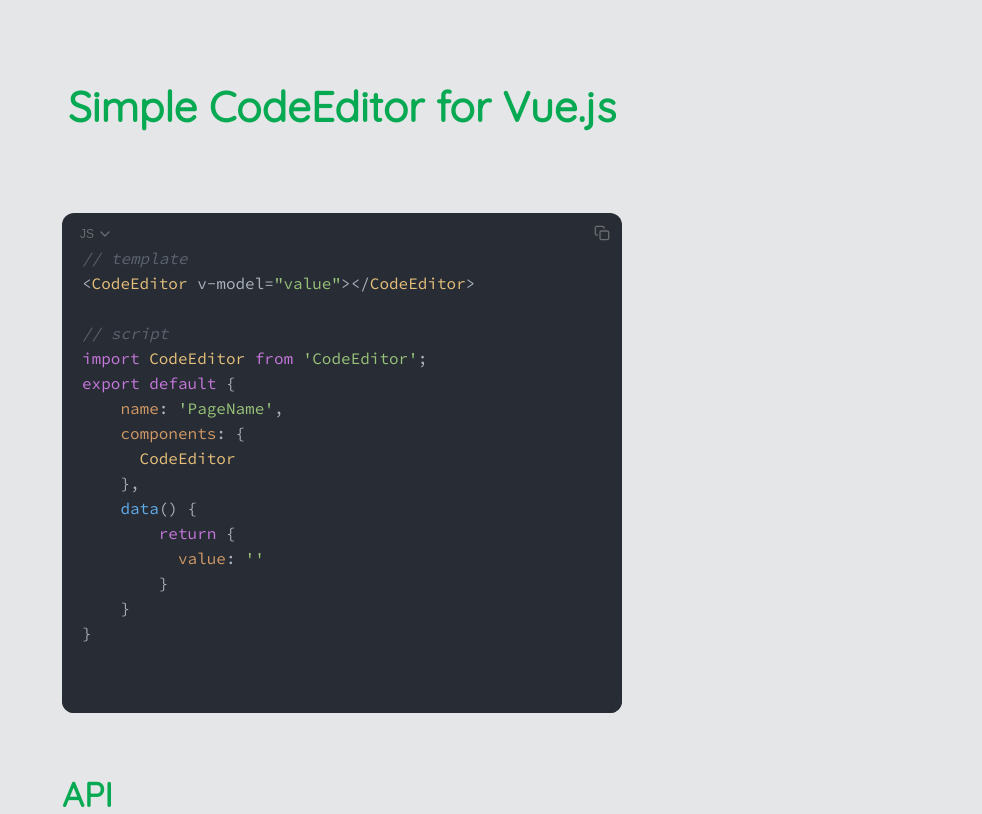
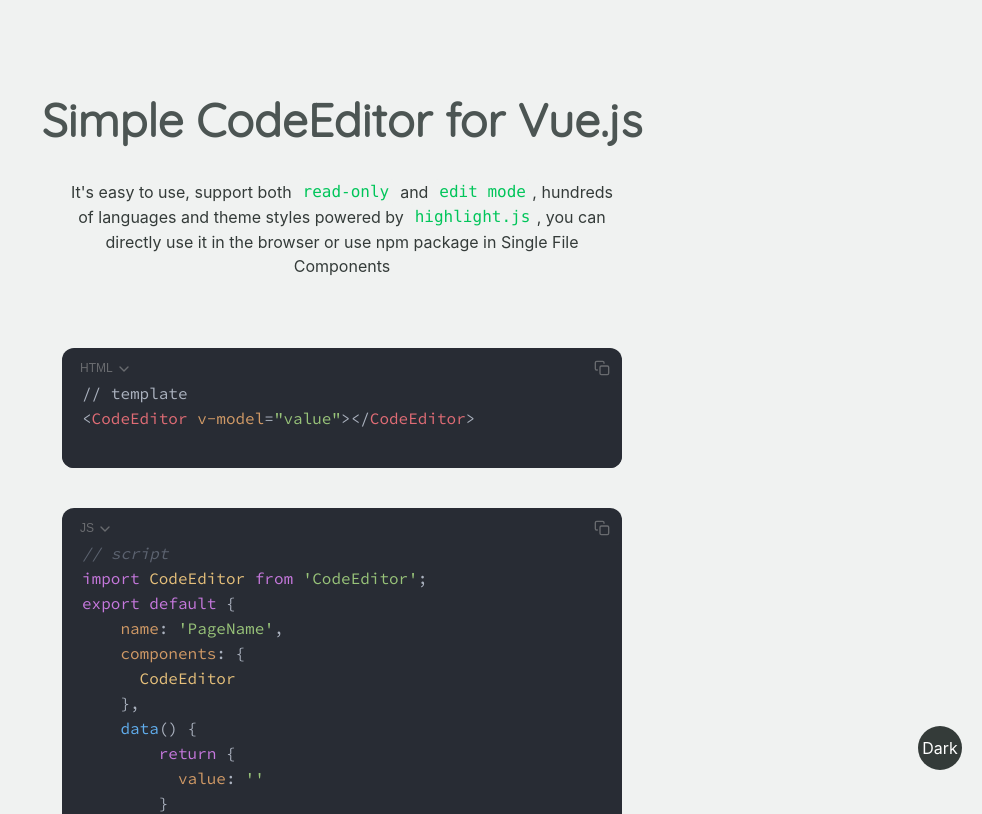
Before and after one commit to guilmac082/code-editor, a Vue app: page / in a window 1280 px wide. Shown: the top 814 px of the page, without its empty margins (298-1280 px from the left). Built offline with nearby package versions, Linux system fonts and the light colour scheme.

Commit message:
home page design, confirm the layout, add some new api: fontSzie and zIndex

```diff
--- a/src/App.vue
+++ b/src/App.vue
@@ -3,10 +3,24 @@
     <router-link to="/">Home</router-link> |
     <router-link to="/about">About</router-link>
   </div>
-  <router-view/>
+  <div @click="switchTheme" class="float_button">Dark</div>
+  <router-view></router-view>
 </template>
 
+<script>
+  export default {
+    methods: {
+      switchTheme(){
+        document.body.className === '' ? document.body.className = 'mirror' : document.body.className = ''
+      }
+    }
+  }
+</script>
+
+
 <style lang="scss">
+@import "./assets/theme/lisa.css";
+@import "./assets/theme/lisa_mirror.css";
 
 #nav {
   display: none;
@@ -21,4 +35,18 @@
     }
   }
 }
+
+.float_button {
+  cursor: pointer;
+  color: var(--white);
+  position: fixed;
+  width: 44px;
+  height: 44px;
+  border-radius: 50%;
+  background: var(--grey_9);
+  text-align: center;
+  line-height: 44px;
+  bottom: 30px;
+  right: 20px;
+}
 </style>
--- a/src/assets/theme/lisa.css
+++ b/src/assets/theme/lisa.css
@@ -1,4 +1,15 @@
 body {
+    --main_10: #002b14;
+    --main_9: #00401d;
+    --main_8: #005c2a;
+    --main_7: #007f3a;
+    --main_6: #00a54b;
+    --main_5: #00c55a;
+    --main_4: #51cc75;
+    --main_3: #94daa5;
+    --main_2: #c6eace;
+    --main_1: #e2f4e6;
+    --main_0: #f1f9f3;
     --red_10: #380014;
     --red_9: #52001e;
     --red_8: #77002b;
@@ -10,17 +21,17 @@
     --red_2: #ffc6ce;
     --red_1: #ffe2e6;
     --red_0: #fff1f3;
-    --green_10: #022d16;
-    --green_9: #034120;
-    --green_8: #045e2e;
-    --green_7: #05833f;
-    --green_6: #07aa52;
-    --green_5: #08cb62;
-    --green_4: #55d17d;
-    --green_3: #a8e3b7;
-    --green_2: #d9f2df;
-    --green_1: #f0faf2;
-    --green_0: #f9fdfa;
+    --green_10: #002d0d;
+    --green_9: #004212;
+    --green_8: #005f1b;
+    --green_7: #008525;
+    --green_6: #00ac30;
+    --green_5: #00cd39;
+    --green_4: #55d364;
+    --green_3: #a8e4ad;
+    --green_2: #d9f2db;
+    --green_1: #f0faf1;
+    --green_0: #f9fdf9;
     --blue_10: #111c34;
     --blue_9: #19294d;
     --blue_8: #243b6f;
@@ -43,17 +54,17 @@
     --yellow_2: #ffdcc6;
     --yellow_1: #ffede2;
     --yellow_0: #fff6f1;
-    --grey_10: #121417;
-    --grey_9: #1a1e22;
-    --grey_8: #262b32;
-    --grey_7: #353c45;
-    --grey_6: #454e5a;
-    --grey_5: #525d6b;
-    --grey_4: #707882;
-    --grey_3: #a3a7ac;
-    --grey_2: #ccced1;
-    --grey_1: #e5e6e8;
-    --grey_0: #f3f3f4;
+    --grey_10: #232726;
+    --grey_9: #343b39;
+    --grey_8: #4c5553;
+    --grey_7: #697572;
+    --grey_6: #82928e;
+    --grey_5: #8e9f9b;
+    --grey_4: #c1c9c7;
+    --grey_3: #dfe3e2;
+    --grey_2: #f0f2f1;
+    --grey_1: #f8f9f9;
+    --grey_0: #fcfcfc;
     --white: white;
     --black: black;
 }
--- a/src/assets/theme/lisa_mirror.css
+++ b/src/assets/theme/lisa_mirror.css
@@ -1,4 +1,15 @@
 body.mirror {
+    --main_10: #f9fdfa;
+    --main_9: #f1faf3;
+    --main_8: #e2f4e6;
+    --main_7: #c2e9cb;
+    --main_6: #8cd89f;
+    --main_5: #00c55a;
+    --main_4: #00bb55;
+    --main_3: #00a049;
+    --main_2: #007c39;
+    --main_1: #005b2a;
+    --main_0: #00401d;
     --red_10: #fff9fa;
     --red_9: #fff1f3;
     --red_8: #ffe2e6;
@@ -10,17 +21,17 @@
     --red_2: #a1003a;
     --red_1: #76002a;
     --red_0: #53001e;
-    --green_10: #f9fdfa;
-    --green_9: #f1faf3;
-    --green_8: #e2f5e6;
-    --green_7: #c3ebcd;
-    --green_6: #8cdca2;
-    --green_5: #08cb62;
-    --green_4: #08c05c;
-    --green_3: #06994a;
-    --green_2: #046a33;
-    --green_1: #034521;
-    --green_0: #022b15;
+    --green_10: #f9fdf9;
+    --green_9: #f1faf2;
+    --green_8: #e2f5e3;
+    --green_7: #c2ebc6;
+    --green_6: #8cdd94;
+    --green_5: #00cd39;
+    --green_4: #00c136;
+    --green_3: #009a2b;
+    --green_2: #006b1e;
+    --green_1: #004513;
+    --green_0: #002b0c;
     --blue_10: #f9fafe;
     --blue_9: #f3f5fd;
     --blue_8: #e5e9fb;
@@ -43,17 +54,17 @@
     --yellow_2: #a16100;
     --yellow_1: #764700;
     --yellow_0: #533200;
-    --grey_10: #f9fafa;
-    --grey_9: #f3f3f4;
-    --grey_8: #e5e6e7;
-    --grey_7: #caccce;
-    --grey_6: #9ca0a6;
-    --grey_5: #525d6b;
-    --grey_4: #4e5866;
-    --grey_3: #434c57;
-    --grey_2: #343b44;
-    --grey_1: #262b31;
-    --grey_0: #1b1e23;
+    --grey_10: #fafafa;
+    --grey_9: #f3f4f4;
+    --grey_8: #e4e8e7;
+    --grey_7: #c9d0cf;
+    --grey_6: #a5b2af;
+    --grey_5: #8e9f9b;
+    --grey_4: #707d7a;
+    --grey_3: #535d5a;
+    --grey_2: #39403f;
+    --grey_1: #272b2a;
+    --grey_0: #1a1d1c;
     --white: black;
     --black: white;
 }
--- a/src/components/CodeEditor.vue
+++ b/src/package/CodeEditor.vue
@@ -2,7 +2,7 @@
   <div
     class="code_editor"
     :class="{ dark: isDark, light: isLight, read_only: isReadOnly }"
-    :style="{ width: width, height: height, borderRadius: borderRadius }"
+    :style="{ width: width, height: height, borderRadius: borderRadius, zIndex: zIndex }"
   >
     <div class="header" v-if="showHeader">
       <Dropdown
@@ -59,6 +59,7 @@
       :style="{
         borderBottomLeftRadius: borderRadius,
         borderBottomRightRadius: borderRadius,
+        fontSize: fontSize
       }"
     >
       <textarea
@@ -104,7 +105,7 @@
       type: String,
       default: "12px",
     },
-    language: {
+    languages: {
       type: Array,
       default: function () {
         return [
@@ -152,39 +153,47 @@
       type: Boolean,
       default: true,
     },
-    onlyRead: {
+    readOnly: {
       type: Boolean,
       default: false,
     },
+    zIndex: {
+      type: String,
+      default: '',
+    },
+    fontSize: {
+      type: String,
+      default: '16px',
+    }
   },
   data() {
     return {
       top: 0,
       left: 0,
-      languageClass: this.language[0][0],
-      mark: this.language[0][1],
-      languageList: this.language,
+      languageClass: this.languages[0][0],
+      mark: this.languages[0][1],
+      languageList: this.languages,
       content: this.modelValue,
       isDark: this.darkTheme,
     };
   },
   computed: {
     canCopyCode() {
-      if (this.onlyRead == true) {
+      if (this.readOnly == true) {
         return false;
       } else {
         return this.copyCode;
       }
     },
     canSelect() {
-      if (this.onlyRead == true) {
+      if (this.readOnly == true) {
         return false;
       } else {
         return this.activeSelect;
       }
     },
     disabledEdit() {
-      if (this.onlyRead == true) {
+      if (this.readOnly == true) {
         return true;
       } else {
         return this.disableEdit;
--- a/src/views/About.vue
+++ b/src/views/About.vue
@@ -8,7 +8,7 @@
 </template>
 
 <script>
-import CodeEditor from "@/components/CodeEditor";
+import CodeEditor from "@/package/CodeEditor";
 
 export default {
   components: {
--- a/src/views/Home.vue
+++ b/src/views/Home.vue
@@ -1,17 +1,39 @@
 <template>
-  <div class="home">
+<!-- demo -->
+  <div class="demo">
     <h1 class="title">Simple CodeEditor for Vue.js</h1>
-    <CodeEditor v-model="value" width="100%" height="100%"></CodeEditor>
-    <h2 class="subtitle">API</h2>
-    <h5 class="paragraph_title">ReadOnly
-      <label>- Boolean</label>
-    </h5>
-    <p>The first step is to get your color into chroma.js. That's what the generic constructor chroma() does. This function attempts to guess the format of the input color for you. For instance, it will recognize any named color from the W3CX11 specification:</p>
+    <div class="container">
+      <div class="subtitle">
+        <p>It's easy to use, support both <mark>read-only</mark> and <mark>edit mode</mark>, hundreds of languages and theme styles powered by <a target="_blank" href="https://github.com/highlightjs/highlight.js#basic-usage"><mark>highlight.js</mark></a>, you can directly use it in the browser or use npm package in Single File Components</p>
+      </div>
+      <CodeEditor v-model="value1" width="100%" height="120px" :languages="[['html', 'HTML'], ['javascript', 'JavaScript'], ['css', 'CSS']]"></CodeEditor>
+      <CodeEditor v-model="value2" width="100%" height="400px"></CodeEditor>
+    </div>
+  </div>
+  <!-- useage -->
+  <div class="useage">
+    <div class="container">
+      <h2>Useage</h2>
+      <h3>In the Browser</h3>
+      <p>The bare minimum for using highlight.js on a web page is linking to the library along with one of the themes and calling
+      <code>highlightAll</code>:
+      </p>
+    </div>
+  </div>
+  <!-- API -->
+  <div class="api">
+    <div class="container">
+      <h2>API</h2>
+      <h3>ReadOnly
+        <label>- Boolean</label>
+      </h3>
+      <p>The first step is to get your color into chroma.js. That's what the generic constructor chroma() does. This function attempts to guess the format of the input color for you. For instance, it will recognize any named color from the W3CX11 specification:</p>
+    </div>
   </div>
 </template>
 
 <script>
-import CodeEditor from "@/components/CodeEditor.vue";
+import CodeEditor from "@/package/CodeEditor.vue";
 
 export default {
   name: "Home",
@@ -20,10 +42,9 @@
   },
   data() {
     return {
-      value: `// template
-<CodeEditor v-model="value"></CodeEditor>
-
-// script
+      value1: `// template
+<CodeEditor v-model="value"></CodeEditor>`,
+      value2: `// script
 import CodeEditor from 'CodeEditor';
 export default {
     name: 'PageName',
@@ -35,16 +56,13 @@
           value: ''
         }
     }
-}
-`,
+}`
     };
   },
 };
 </script>
 
 <style lang="scss">
-@import "../assets/theme/lisa.css";
-@import "../assets/theme/lisa_mirror.css";
 @font-face {
     font-family: 'Quicksand';
     src: url('../assets/font/Quicksand-Regular.woff2') format('woff2'),
@@ -55,45 +73,82 @@
 }
 
 body {
+  font-family: -apple-system,BlinkMacSystemFont,Segoe UI Variable,Segoe UI,system-ui,ui-sans-serif,Helvetica,Arial,sans-serif,Apple Color Emoji,Segoe UI Emoji;
   margin: 0;
   background: var(--grey_1);
 }
-p {
-  font-family: sans-serif;
-  color: var(--grey_9);
+a {
+  color: var(--main_8);
+  text-decoration: none;
+  &:hover {
+    color: var(--main_5);
+    text-decoration: underline;
+  }
 }
-.home {
-  box-sizing: border-box;
-  padding: 0 20px;
-  max-width: 600px;
-  height: 500px;
-  margin: 0 auto;
-  margin-top: 80px;
-}
-.code_editor {
-  margin-top: 80px;
-}
-.title,
-.subtitle,
-.paragraph_title {
+h1, h2, h3, h4 {
   font-family: 'Quicksand';
   > label {
-    color: var(--grey_3);
+    color: var(--grey_4);
   }
 }
-.title {
-  color: var(--green_6);
-  font-size: 42px;
+h1 {
+  color: var(--grey_8);
+  font-size: 46px;
   text-align: center;
 }
-.subtitle {
-  color: var(--green_6);
+h2 {
+  color: var(--grey_8);
   margin: 60px 0 40px 0;
   font-size: 34px;
 }
-.paragraph_title {
-  color: var(--green_6);
+h3 {
+  color: var(--grey_8);
   margin: 18px 0;
   font-size: 20px;
 }
+p {
+  color: var(--grey_9);
+  line-height: 1.5;
+}
+code {
+  font-family: ui-monospace,SFMono-Regular,SF Mono,Menlo,Consolas,Liberation Mono;
+  font-size: 85%;
+  color: var(--main_5);
+  background: var(--grey_2);
+  padding: .2em .4em;
+  border-radius: .3em;
+}
+mark {
+  font-family: ui-monospace,SFMono-Regular,SF Mono,Menlo,Consolas,Liberation Mono;
+  color: var(--main_5);
+  background: var(--grey_2);
+  padding: .2em .4em;
+  border-radius: .3em;
+}
+// demo
+.demo {
+  box-sizing: border-box;
+  padding: 60px 20px 120px 20px;
+  margin: 0 auto;
+  background: var(--grey_2);
+}
+.subtitle {
+  text-align: center;
+  & + div {
+    margin-top: 70px;
+  }
+}
+.code_editor {
+  & + .code_editor {
+    margin-top: 40px;
+  }
+}
+.container {
+  margin: 0 auto;
+  max-width: 560px;
+}
+// useage
+.useage {
+
+}
 </style>
```
Also changed, not shown: src/package/Clipboard.vue (renamed from src/components/Clipboard.vue), src/package/Dropdown.vue (renamed from src/components/Dropdown.vue), src/package/fonts/sourcecodepro-regular-webfont.woff (renamed from src/components/fonts/sourcecodepro-regular-webfont.woff), src/package/fonts/sourcecodepro-regular-webfont.woff2 (renamed from src/components/fonts/sourcecodepro-regular-webfont.woff2).
